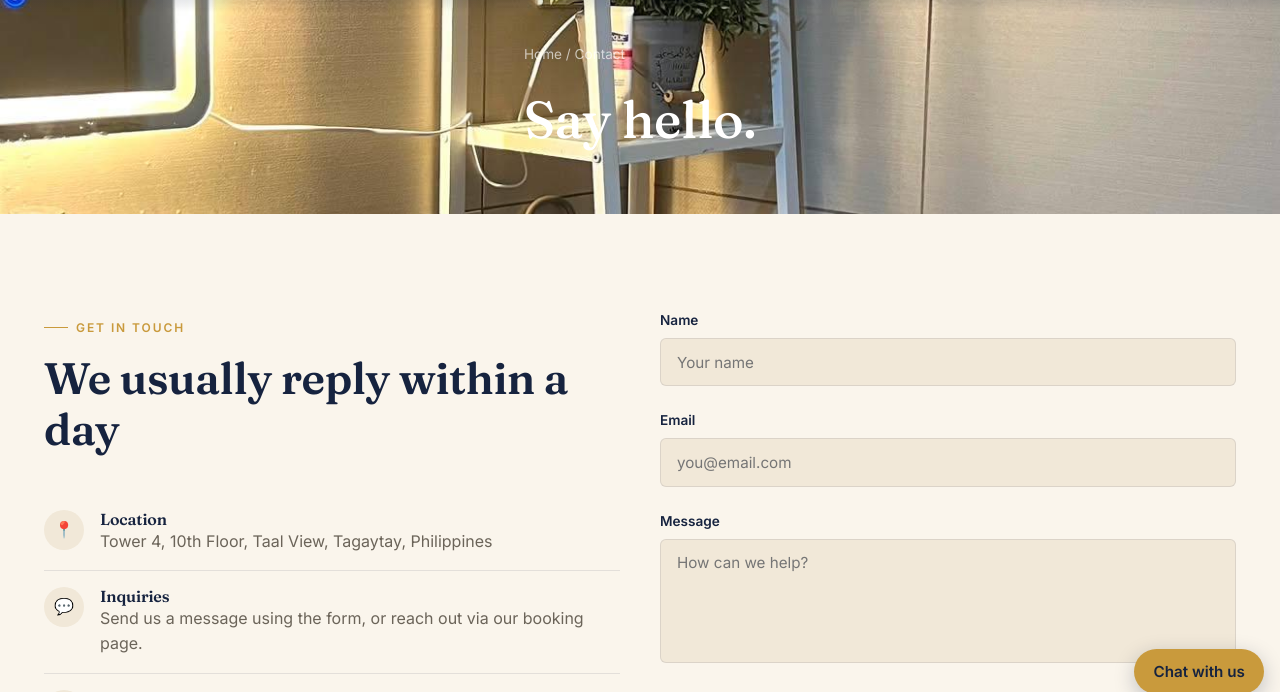
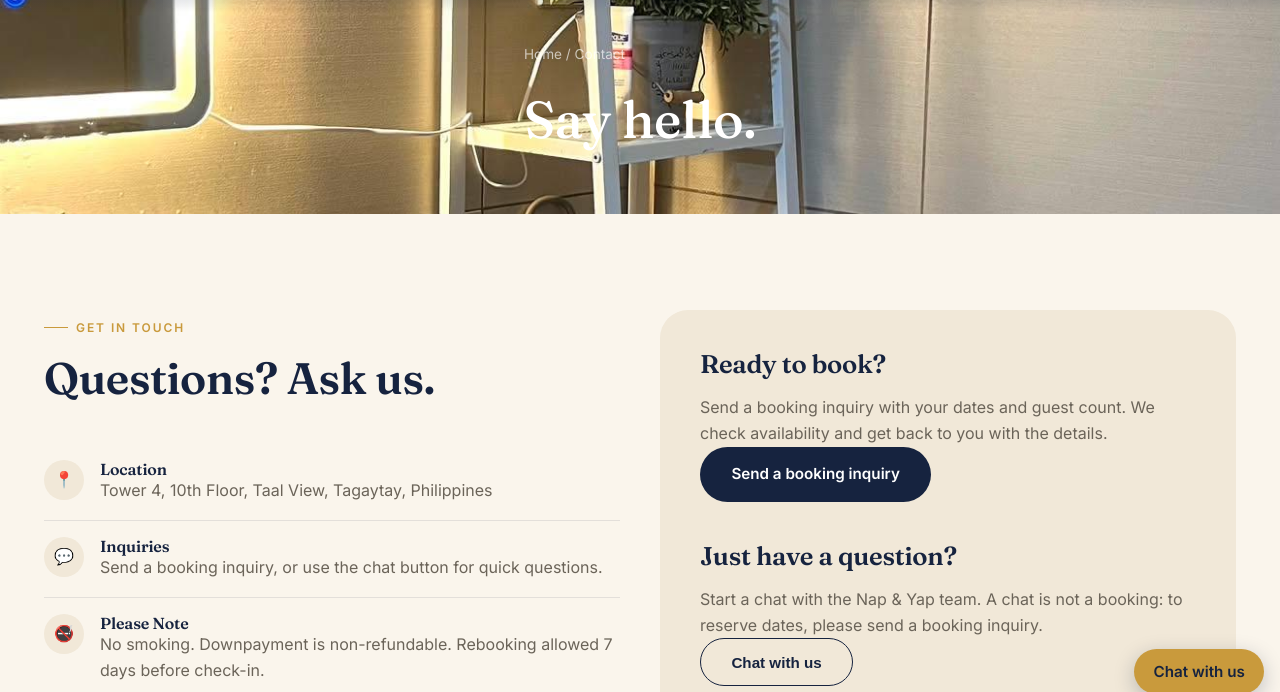
Before and after one commit to Gaudfreid/nap-yap, a plain HTML site: page contact.html in a window 1280 px wide. Shown: the part 90-782 px from the top of the page. Drawn offline with Linux system fonts and the light colour scheme.

Commit message:
Add files via upload

```diff
--- a/contact.html
+++ b/contact.html
@@ -60,7 +60,7 @@
     <div class="contact-grid">
       <div class="reveal">
         <p class="eyebrow">Get In Touch</p>
-        <h2 class="mt-2">We usually reply within a day</h2>
+        <h2 class="mt-2">Questions? Ask us.</h2>
         <div class="mt-4">
           <div class="info-row">
             <div class="icon">📍</div>
@@ -68,7 +68,7 @@
           </div>
           <div class="info-row">
             <div class="icon">💬</div>
-            <div><h3 style="font-size:1rem;">Inquiries</h3><p>Send us a message using the form, or reach out via our booking page.</p></div>
+            <div><h3 style="font-size:1rem;">Inquiries</h3><p>Send a booking inquiry, or use the chat button for quick questions.</p></div>
           </div>
           <div class="info-row">
             <div class="icon">🚭</div>
@@ -77,18 +77,13 @@
         </div>
       </div>
 
-      <form class="reveal reveal-delay-1" onsubmit="event.preventDefault(); document.getElementById('contactSuccess').style.display='block'; this.style.display='none';">
-        <label for="cname">Name</label>
-        <input type="text" id="cname" required placeholder="Your name">
-        <label for="cemail">Email</label>
-        <input type="email" id="cemail" required placeholder="you@email.com">
-        <label for="cmessage">Message</label>
-        <textarea id="cmessage" rows="5" required placeholder="How can we help?"></textarea>
-        <button type="submit" class="btn btn-primary" style="width:100%; justify-content:center;">Send Message</button>
-      </form>
-      <div id="contactSuccess" style="display:none; text-align:center; padding:var(--space-4); background:var(--cream-dark); border-radius:var(--radius-lg);">
-        <h3>Message sent!</h3>
-        <p class="mt-2">Thanks for reaching out — we'll get back to you shortly.</p>
+      <div class="reveal reveal-delay-1" style="background:var(--cream-dark); border-radius:var(--radius-lg); padding:var(--space-4);">
+        <h3>Ready to book?</h3>
+        <p class="mt-2">Send a booking inquiry with your dates and guest count. We check availability and get back to you with the details.</p>
+        <a href="booking.html" class="btn btn-primary mt-3">Send a booking inquiry</a>
+        <h3 class="mt-4">Just have a question?</h3>
+        <p class="mt-2">Start a chat with the Nap &amp; Yap team. A chat is not a booking: to reserve dates, please send a booking inquiry.</p>
+        <button type="button" class="btn btn-outline-dark mt-3" onclick="var b=document.querySelector('.nyc-btn'); if (b) b.click();">Chat with us</button>
       </div>
     </div>
   </div>
```
